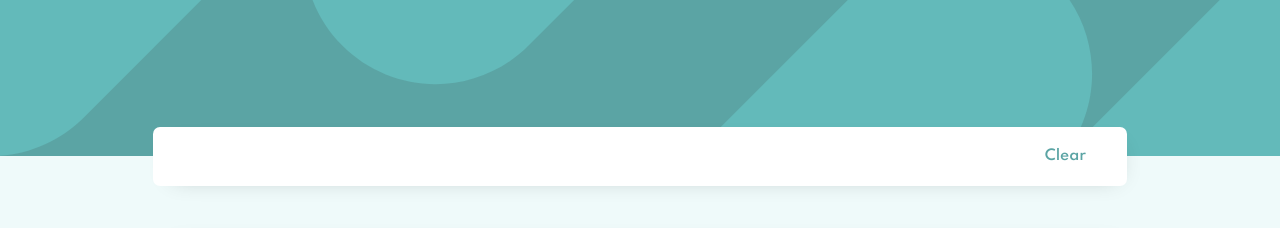
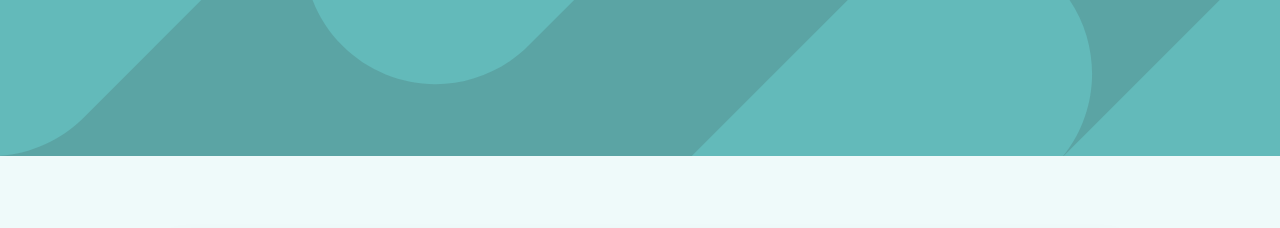
Before and after one commit to magdakok/React-JobAPI, a React (Create React App) app: page / in a window 1280 px wide. Shown: the top 228 px of the page. Built offline with nearby package versions, Linux system fonts and the light colour scheme.

Commit message:
place styled component inside the function

```diff
--- a/src/components/Filter.js
+++ b/src/components/Filter.js
@@ -15,9 +15,9 @@ const ButtonsBox = styled.div`
   display: flex;
 `;
 
+function Filter(props) {
   const Container = styled.div`
-  ${(props) => props.hidden && "visibility: hidden;"}
-  ${(props) => !props.hidden && "visibility: visible;"}
+    visibility: ${props.hidden ? "hidden" : "visible"};
     display: flex;
     justify-content: space-between;
     align-items: center;
@@ -28,13 +28,11 @@ const Container = styled.div`
     box-shadow: 5px 6px 25px -16px rgba(0, 0, 0, 0.3);
     transform: translateY(-102px);
   `;
-
-function Filter(props) {
   return (
     <Container>
       <ButtonsBox>
         {props.labels.map((l) => (
-          <TechButton text={l} id={`TB-${l}`}>
+          <TechButton text={l} key={`TB-${l}`}>
             {l}
           </TechButton>
         ))}
```
Lines whose indentation alone changed are shown as unchanged.
